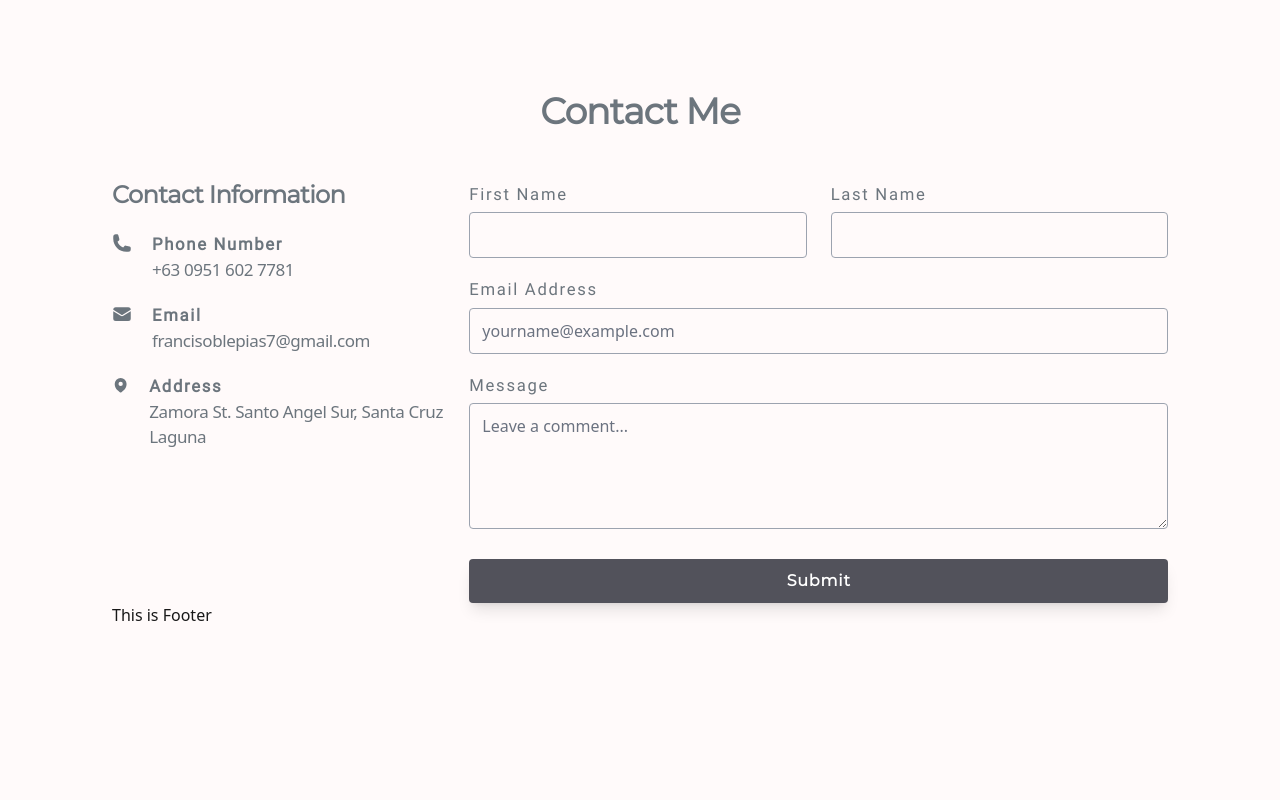
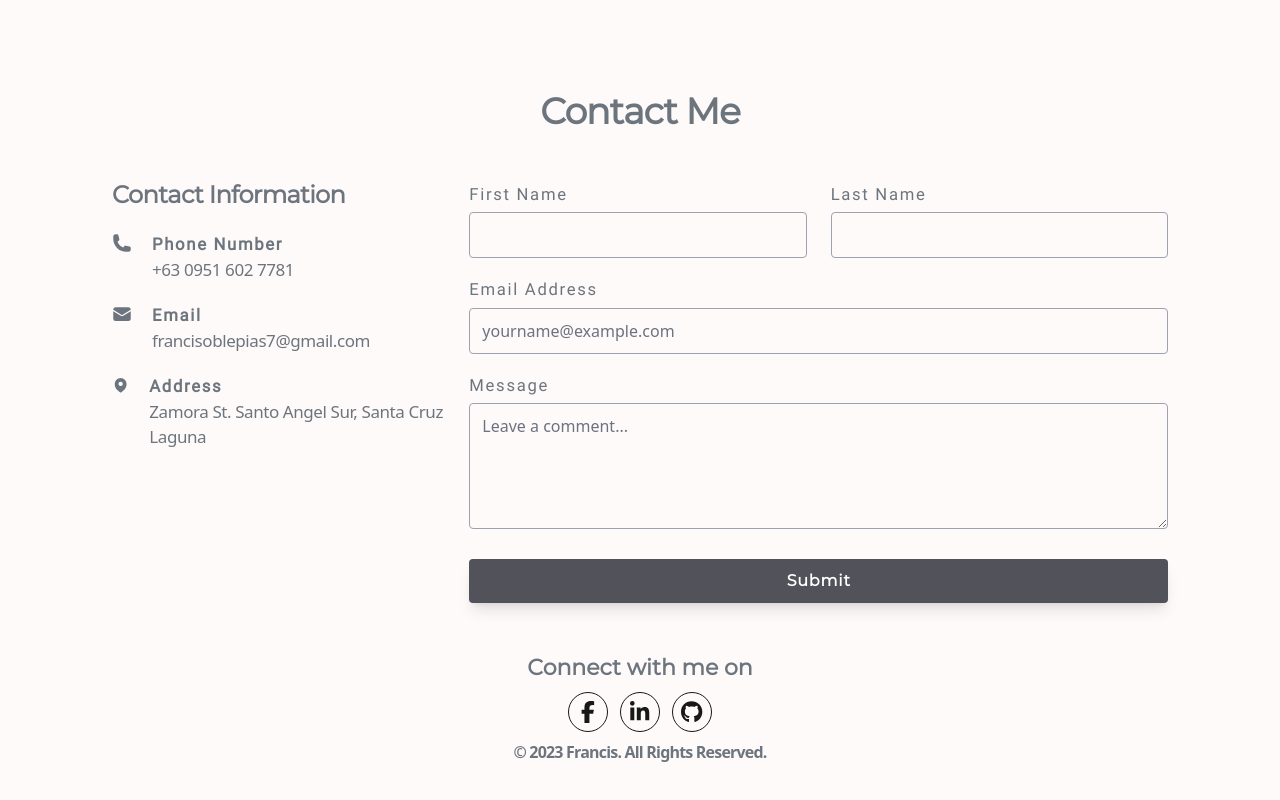
Before and after one commit to Franz090/my-portfolio, a React (Vite) app: page / in a window 1280 px wide. Shown: the part 545-1345 px from the top of the page. Before the commit the page ends 1172 px from the top, so only its background shows below. Built offline with nearby package versions, Linux system fonts and the light colour scheme.

Commit message:
footer features

```diff
--- a/package.json
+++ b/package.json
@@ -12,6 +12,9 @@
   },
   "dependencies": {
     "@emailjs/browser": "^3.11.0",
+    "@fortawesome/fontawesome-svg-core": "^6.4.2",
+    "@fortawesome/free-brands-svg-icons": "^6.4.2",
+    "@fortawesome/react-fontawesome": "^0.2.0",
     "@heroicons/react": "v1",
     "@tailwindcss/aspect-ratio": "^0.4.2",
     "@tailwindcss/forms": "^0.5.6",
--- a/src/input.css
+++ b/src/input.css
@@ -163,7 +163,13 @@
   --font-color: #181818;
   --bg-color: #fffafa;
 }
-
+.border-color{
+  border-color: var(--font-color);
+}
+.border-color:hover{
+  border-color: #4787ac;
+  color: #4787ac;
+}
 /* Navigation Styles */
 nav.dark {
   background-color: var(--bg-color);
--- a/src/shared/components/Partials/Footer.jsx
+++ b/src/shared/components/Partials/Footer.jsx
@@ -1,9 +1,41 @@
-import React from 'react'
+import React from 'react';
+import { FontAwesomeIcon } from "@fortawesome/react-fontawesome";
+import { faFacebookF, faLinkedinIn, faGithub } from "@fortawesome/free-brands-svg-icons";
 
 const Footer = () => {
+  const facebookUrl = 'https://www.facebook.com/dOBLEangtama';
+  const linkedinUrl = 'https://www.linkedin.com/in/oblepiasfrancisp2000';
+  const githubUrl = 'https://github.com/Franz090';
+
+
+  const currentYear = new Date().getFullYear();
+
   return (
-    <div className='md:px-10 sm:px-10 xl:px-28'> This is Footer</div>
-  )
+    <div className='pt-12 pb-12 text-center px-10'>
+      <h1 className="text-[22px] pb-2 font-semibold font-montserrat text-custom-gray">
+        Connect with me on
+      </h1>
+      <div className='inline-flex space-x-3 pb-2'>
+        <a href={facebookUrl} target="_blank" rel="noopener noreferrer">
+          <div className="border border-color p-2 rounded-full w-10 h-10">
+            <FontAwesomeIcon icon={faFacebookF} className='text-[22px]' />
+          </div>
+        </a>
+        <a href={linkedinUrl} target="_blank" rel="noopener noreferrer">
+          <div className="border border-color p-2 rounded-full w-10 h-10">
+            <FontAwesomeIcon icon={faLinkedinIn} className='text-[22px]' />
+          </div>
+        </a>
+        <a href={githubUrl} target="_blank" rel="noopener noreferrer">
+          <div className="border border-color p-2 rounded-full w-10 h-10">
+            <FontAwesomeIcon icon={faGithub} className='text-[22px]' />
+          </div>
+        </a>
+      </div>
+      <p className='text-custom-gray font-semibold
+      text-[16px]  tracking-tighter'>&copy; {currentYear} Francis. All Rights Reserved.</p>
+    </div>
+  );
 }
 
-export default Footer
+export default Footer;
```
Also changed, not shown: 1 other file (tests, documents, lock files or other folders).
